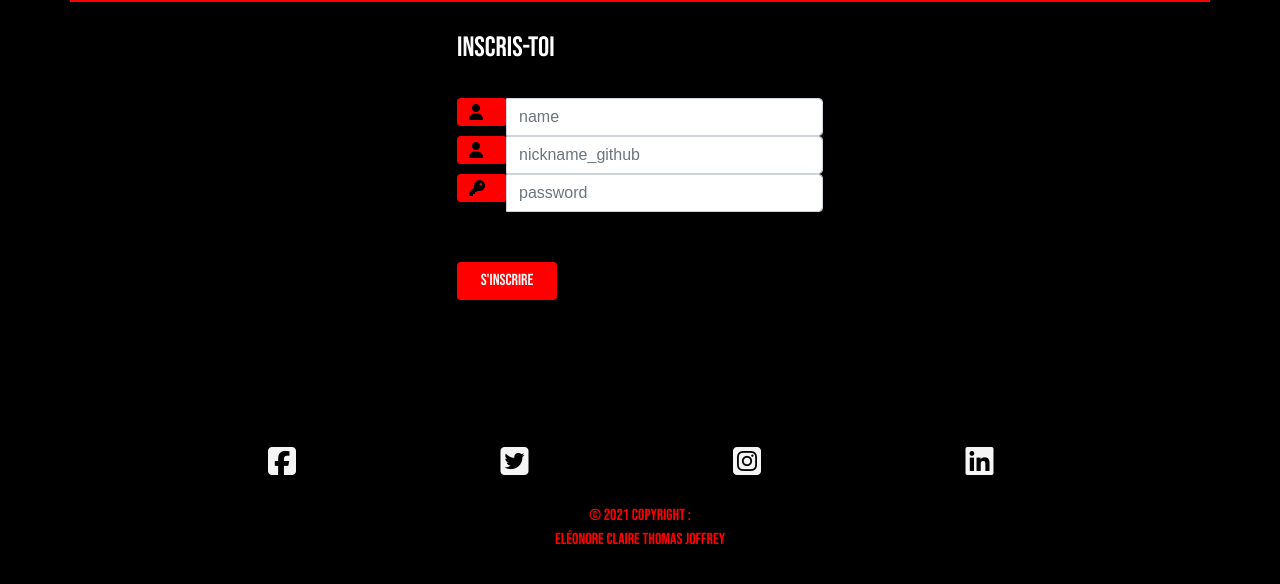
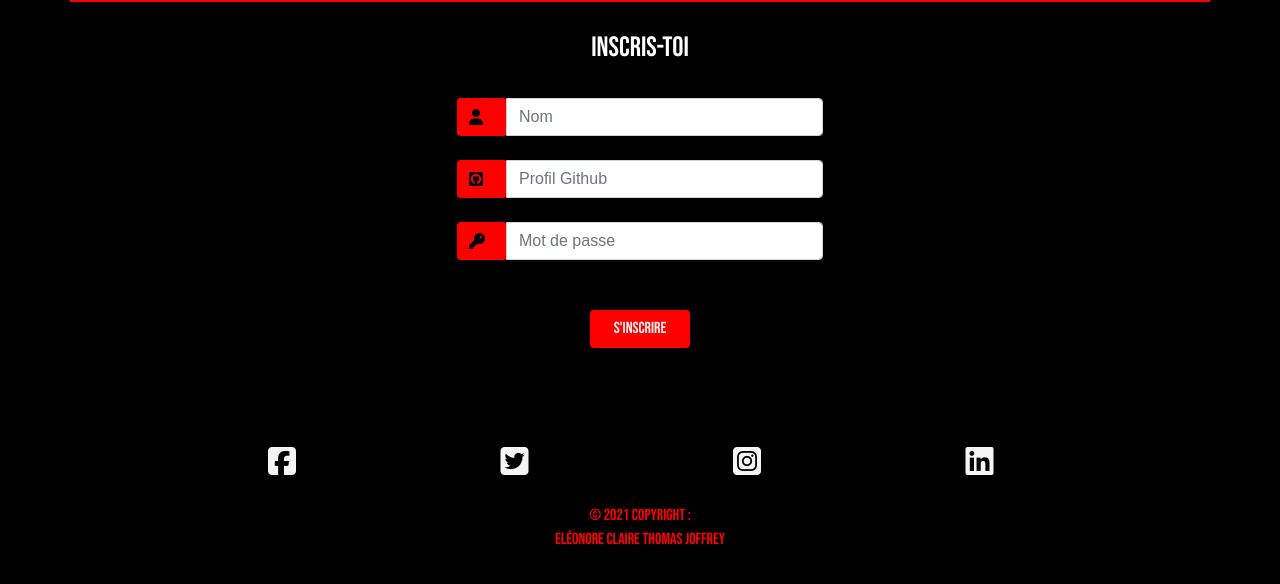
Before and after one commit to WildCodeSchool/bordeaux-p2-202109-captionthis, a PHP site: template src/View/User/register.html.twig in a window 1280 px wide. Shown: the part 120-704 px from the top of the page. Run offline with PHP 8.4, Linux system fonts and the light colour scheme; the template is opened without the code that fills it, so the values that code supplies are empty; some libraries are stand-ins or nearby versions.

Commit message:
modification front log and register and ad link home on header

```diff
--- a/src/View/Component/_header.html.twig
+++ b/src/View/Component/_header.html.twig
@@ -7,7 +7,7 @@
         <div class="collapse navbar-collapse" id="navbarNavAltMarkup">
 
             <div class="navbar-nav fs-1">
-                <a class="navbar-link text-ternary" href="#">Accueil</a>
+                <a class="navbar-link text-ternary" href="/">Accueil</a>
 
                 <a class="nav-link active text-secondary" aria-current="page" href="#">Florilège</a>
                 <div class="collapse navbar-collapse" id="navbarNavDarkDropdown">
--- a/src/View/User/register.html.twig
+++ b/src/View/User/register.html.twig
@@ -5,32 +5,30 @@
             <div class="container">
                 <div class="d-flex justify-content-center h-100">
                     <div class="card">
-                        <div class="card-header">
+                        <div class="card-header d-flex justify-content-center">
                             <h3>Inscris-toi</h3>
                         </div>
                         <div class="card-body">
                             <form>
                                 <div class="input-group form-group">
-                                    <div class="input-group-prepend">
+                                    <div class="input-group-prepend d-flex align-items-stretch">
                                         <span class="input-group-text bg-secondary"><i class="fas fa-user"></i></span>
                                     </div>
-                                    <input type="text" class="form-control" placeholder="name" name="name">
-
-                                </div>
+                                    <input type="text" class="form-control" placeholder="Nom" name="name">
+                                </div><br>
                                 <div class="input-group form-group">
-                                    <div class="input-group-prepend">
-                                        <span class="input-group-text bg-secondary "><i class="fas fa-user"></i></span>
+                                    <div class="input-group-prepend d-flex align-items-stretch">
+                                        <span class="input-group-text bg-secondary "><i class="fa-brands fa-github-square"></i></span>
                                     </div>
-                                    <input type="text" class="form-control" placeholder="nickname_github" name="nickname_github">
-
-                                </div>
+                                    <input type="text" class="form-control" placeholder="Profil Github" name="nickname_github">
+                                </div><br>
                                 <div class="input-group form-group">
-                                    <div class="input-group-prepend">
+                                    <div class="input-group-prepend d-flex align-items-stretch">
                                         <span class="input-group-text bg-secondary "><i class="fas fa-key"></i></span>
                                     </div>
-                                    <input type="password" class="form-control" placeholder="password" name="password">
+                                    <input type="password" class="form-control" placeholder="Mot de passe" name="password">
                                 </div>
-                                <div class="form-group">
+                                <div class="form-group d-flex justify-content-center ">
                                     <button type="submit" value="Login" class="btn float-right text-ternary bg-secondary login_btn">S'inscrire</button>
                                 </div>
                             </form>
```
Also changed, not shown: src/View/User/connect.html.twig (+6 -6 lines).
